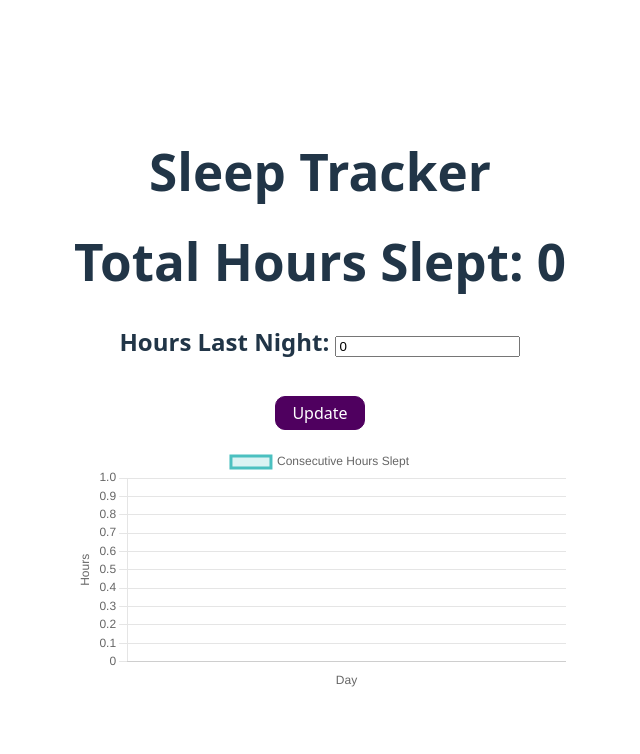
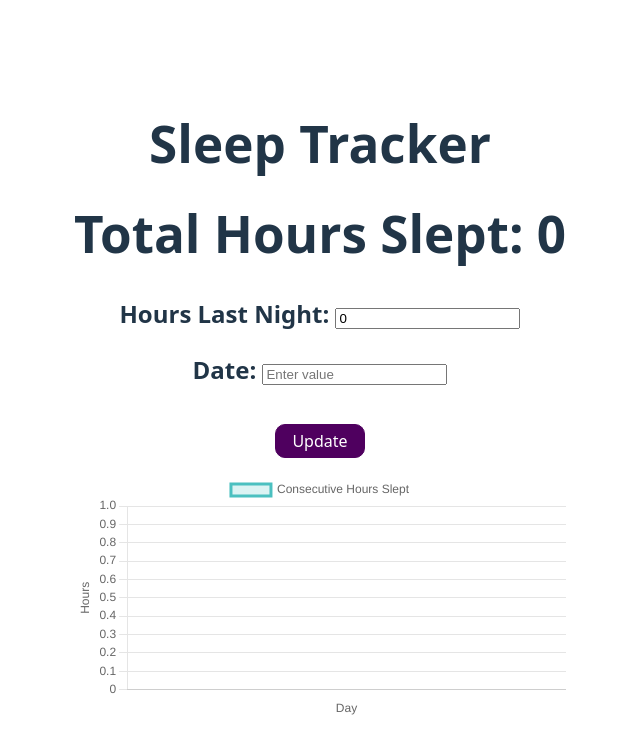
Before and after one commit to RootinTootinVibes/final-project, a React (Vite) app: page / in a window 1280 px wide. Shown: the top 754 px of the page, without its empty margins (320-960 px from the left). Built offline with nearby package versions, Linux system fonts and the light colour scheme.

Commit message:
two inputs

```diff
--- a/src/App.jsx
+++ b/src/App.jsx
@@ -8,6 +8,7 @@ function App() {
 
   const [data, setData] = useState([]);
   const [day, setDay] = useState([]);
+  const [date, setNewDate] = useState('');
   const [count, setCount] = useState(0);
   const [update, setUpdate] = useState(0);
 
@@ -25,9 +26,8 @@ function App() {
   //updates total count and chart as well as resetting update
   const submitUpdate = () => {
     setCount(count + update + 0);
-    const newDay = parseInt(day) + 1;
     setData((prev) => [...prev, count+update]);
-    setDay(prev => [...prev, newDay]);
+    setDay(prev => [...prev, date]);
     setUpdate('');
   }
 
@@ -36,6 +36,7 @@ function App() {
       <h1>Sleep Tracker</h1>
       <h1>Total Hours Slept: {count}</h1>
       <h2>Hours Last Night: <TextField value={update} onChange={setValue} /></h2>
+      <h2>Date: <TextField value={date} onChange={(e) => setNewDate(e.target.value)} /></h2>
       <Button label="Update" onClick={submitUpdate} />
       <Chart labels={day} dataPoints={data} />
     </div>
```
